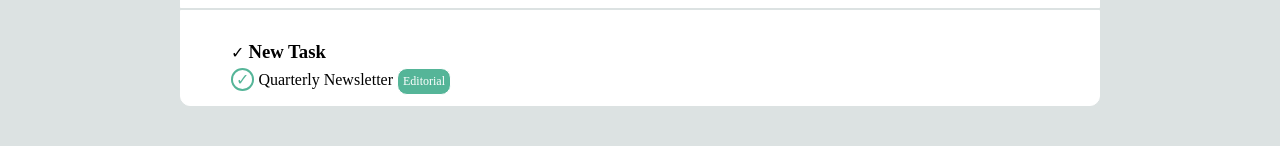
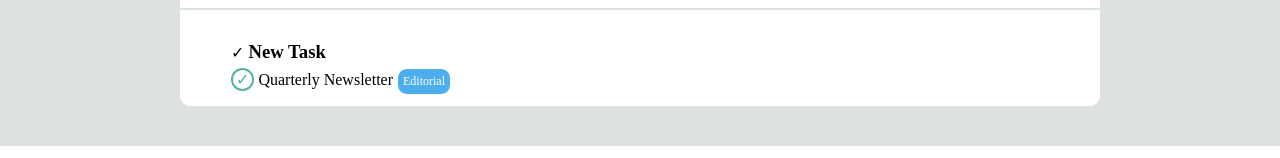
Before and after one commit to MicheleAbategiovanni/html-css-toboolist, a plain HTML site: page index.html in a window 1280 px wide. Shown: the part 172-330 px from the top of the page. Drawn offline with Linux system fonts and the light colour scheme.

Commit message:
fix color for editorial class

```diff
--- a/css/style.css
+++ b/css/style.css
@@ -80,7 +80,7 @@ main{
 }
 
 .editorial{
-    background-color: rgb(85 181 152);
+    background-color: rgb(77, 174, 238);
     color: white;
     border: 1px solid white;
     border-radius: 10px;
```
